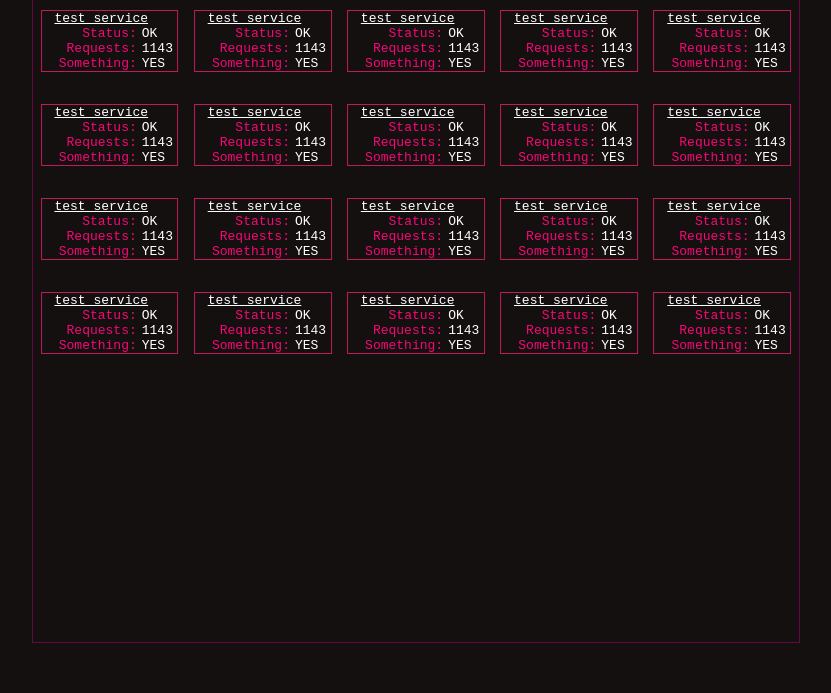
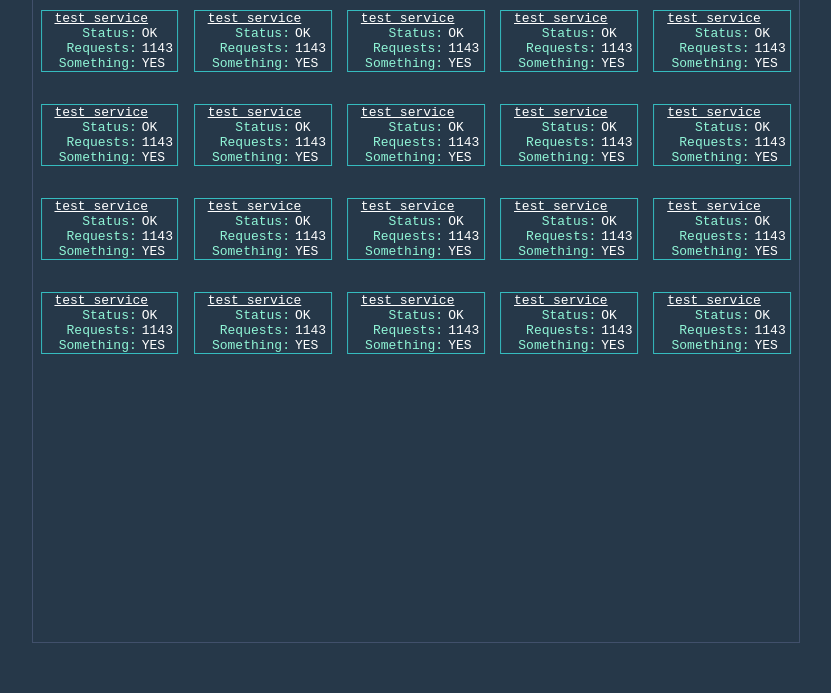
Before and after one commit to Treppenhaus/dashboard, a plain HTML site: page index.html in a window 1280 px wide. Shown: the part 107-800 px from the top of the page, without its empty margins (224-1055 px from the left). Drawn offline with Linux system fonts and the light colour scheme.

Commit message:
+ themes

```diff
--- a/colors.css
+++ b/colors.css
@@ -1,7 +1,32 @@
 * {
+    --white: #fff;
+
+
+    --background: #263849;
+    --color1: #41506b;
+    --color2: #35bcbf;
+    --color3: #90f6d7;
+
+
+    /*
+    red:
+    --background: #271b29;
+    --color1: #a75265;
+    --color2: #ec7263;
+    --color3: #febe7e;
+
+    blue:
+    --background: #263849;
+    --color1: #41506b;
+    --color2: #35bcbf;
+    --color3: #90f6d7;
+
+
+    pink:
     --background: #141010;
     --color1: #680747;
     --color2: #c3195d;
     --color3: #f70776;
-    --white: #fff
+
+    */
 }
```
Also changed, not shown: 1 other file.
